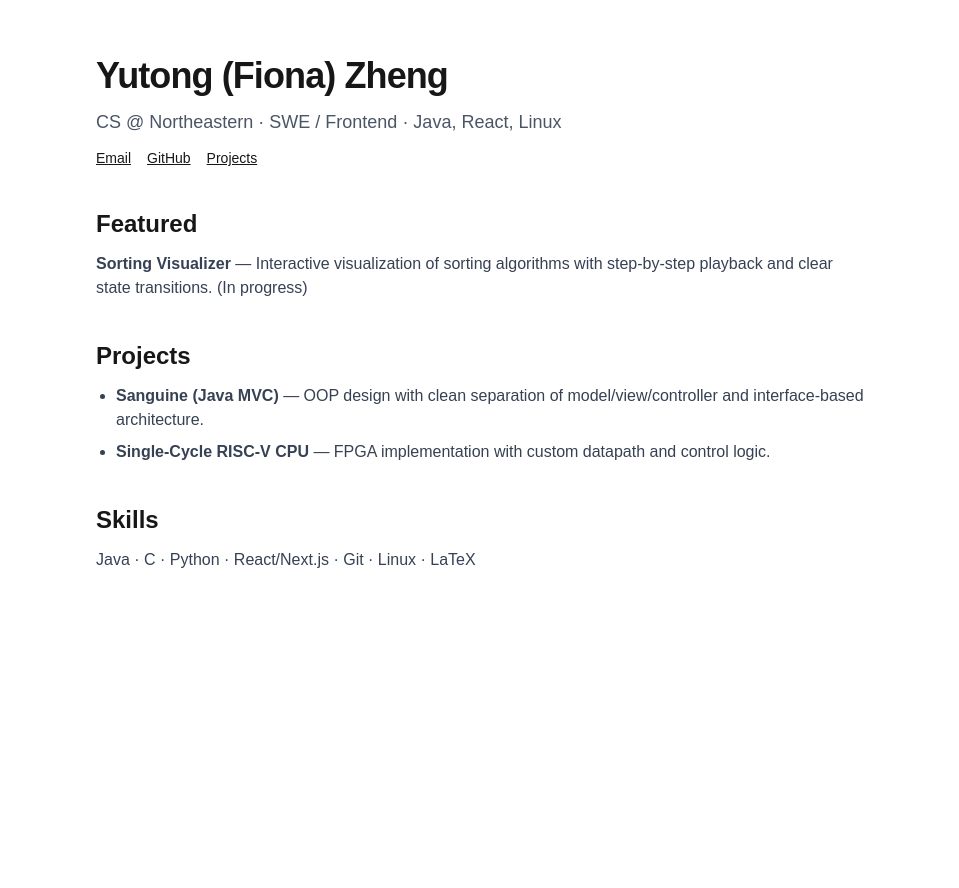
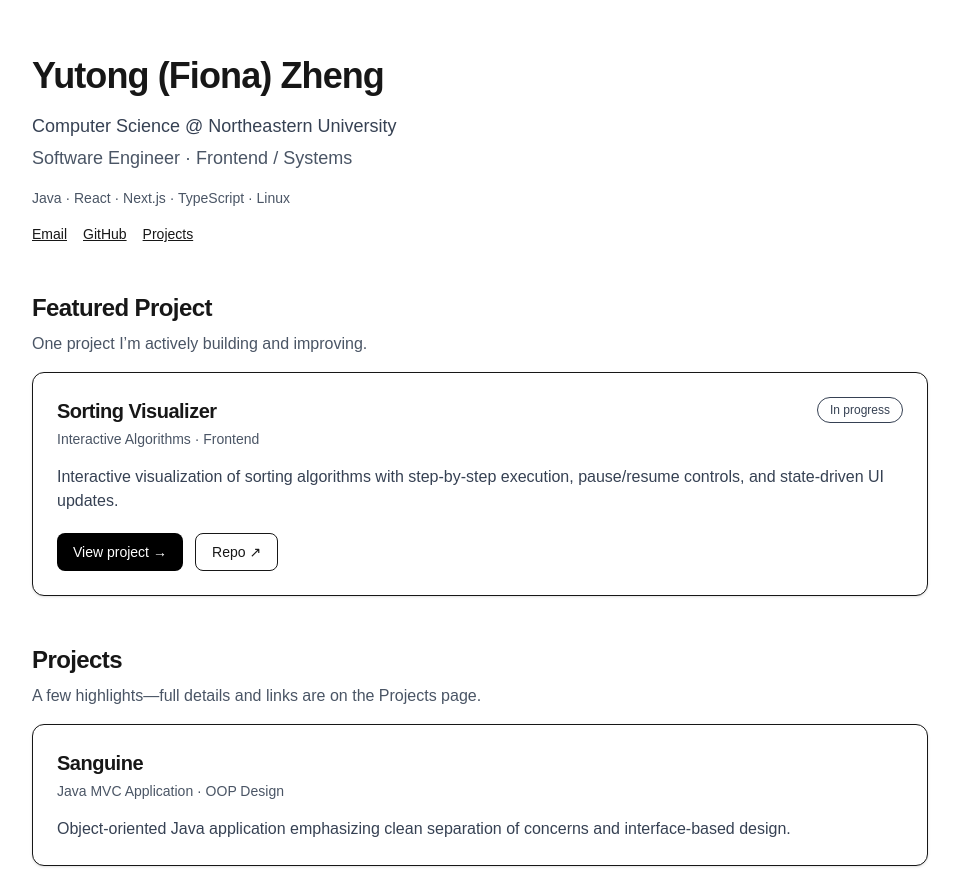
Before and after one commit to FionaZ-heng/Portfolio, a Next.js app: page / in a window 1280 px wide. Shown: the top 888 px of the page, without its empty margins (160-1119 px from the left). Before the commit the page ends 800 px from the top, so only its background shows below. Built offline with nearby package versions, Linux system fonts and the light colour scheme.

Commit message:
Polish homepage to resume-level copy

```diff
--- a/app/page.tsx
+++ b/app/page.tsx
@@ -1,18 +1,33 @@
+import Link from "next/link";
+
 export default function Home() {
   return (
-    <main className="min-h-screen px-6 py-14 bg-white">
-      <div className="mx-auto max-w-3xl space-y-10">
-        <header className="space-y-3">
+    <main className="min-h-screen bg-white px-6 py-14">
+      <div className="mx-auto max-w-4xl space-y-12">
+        {/* Hero */}
+        <header className="space-y-4">
           <h1 className="text-4xl font-semibold tracking-tight">
             Yutong (Fiona) Zheng
           </h1>
-          <p className="text-lg text-gray-600">
-            CS @ Northeastern · SWE / Frontend · Java, React, Linux
+
+          <div className="space-y-1">
+            <p className="text-lg text-gray-700">
+              Computer Science @ Northeastern University
+            </p>
+            <p className="text-lg text-gray-600">
+              Software Engineer · Frontend / Systems
+            </p>
+          </div>
+
+          <p className="text-sm text-gray-600">
+            Java · React · Next.js · TypeScript · Linux
           </p>
+
           <div className="flex flex-wrap gap-4 text-sm">
             <a className="underline" href="mailto:zheng.yuton@northeastern.edu">
               Email
             </a>
+
             <a
               className="underline"
               href="https://github.com/FionaZ-heng"
@@ -21,41 +36,109 @@ export default function Home() {
             >
               GitHub
             </a>
-            <a className="underline" href="/projects">
+
+            <Link className="underline" href="/projects">
               Projects
-            </a>
+            </Link>
           </div>
         </header>
 
+        {/* Featured */}
+        <section className="space-y-4">
+          <div className="space-y-2">
+            <h2 className="text-2xl font-semibold tracking-tight">Featured Project</h2>
+            <p className="text-gray-600">
+              One project I’m actively building and improving.
+            </p>
+          </div>
+
+          <div className="rounded-xl border bg-white p-6 shadow-sm transition hover:shadow-md">
+            <div className="flex flex-wrap items-start justify-between gap-3">
+              <div>
+                <h3 className="text-xl font-semibold tracking-tight">Sorting Visualizer</h3>
+                <p className="mt-1 text-sm text-gray-600">
+                  Interactive Algorithms · Frontend
+                </p>
+              </div>
+
+              <span className="rounded-full border px-3 py-1 text-xs text-gray-700">
+                In progress
+              </span>
+            </div>
+
+            <p className="mt-4 text-gray-700">
+              Interactive visualization of sorting algorithms with step-by-step execution,
+              pause/resume controls, and state-driven UI updates.
+            </p>
+
+            <div className="mt-5 flex flex-wrap gap-3">
+              <Link
+                className="inline-flex items-center gap-1 rounded-lg bg-black px-4 py-2 text-sm text-white transition hover:opacity-90"
+                href="/projects"
+              >
+                View project <span aria-hidden>→</span>
+              </Link>
+
+              <a
+                className="inline-flex items-center gap-1 rounded-lg border px-4 py-2 text-sm transition hover:bg-gray-50"
+                href="https://github.com/FionaZ-heng/Sorting-Visualizer"
+                target="_blank"
+                rel="noreferrer"
+              >
+                Repo <span aria-hidden>↗</span>
+              </a>
+            </div>
+          </div>
+        </section>
+
+        {/* Projects preview */}
+        <section className="space-y-4">
+          <div className="space-y-2">
+            <h2 className="text-2xl font-semibold tracking-tight">Projects</h2>
+            <p className="text-gray-600">
+              A few highlights—full details and links are on the Projects page.
+            </p>
+          </div>
+
+          <div className="grid gap-6">
+            <div className="rounded-xl border bg-white p-6 shadow-sm">
+              <h3 className="text-xl font-semibold tracking-tight">Sanguine</h3>
+              <p className="mt-1 text-sm text-gray-600">Java MVC Application · OOP Design</p>
+              <p className="mt-4 text-gray-700">
+                Object-oriented Java application emphasizing clean separation of concerns
+                and interface-based design.
+              </p>
+            </div>
+
+            <div className="rounded-xl border bg-white p-6 shadow-sm">
+              <h3 className="text-xl font-semibold tracking-tight">Single-Cycle RISC-V CPU</h3>
+              <p className="mt-1 text-sm text-gray-600">Computer Architecture · FPGA</p>
+              <p className="mt-4 text-gray-700">
+                FPGA implementation of a single-cycle RISC-V processor with a custom datapath
+                and control logic.
+              </p>
+            </div>
+          </div>
+
+          <div>
+            <Link className="underline text-sm" href="/projects">
+              View all projects <span aria-hidden>→</span>
+            </Link>
+          </div>
+        </section>
+
+        {/* Skills */}
         <section className="space-y-3">
-          <h2 className="text-2xl font-semibold">Featured</h2>
+          <h2 className="text-2xl font-semibold tracking-tight">Skills</h2>
           <p className="text-gray-700">
-            <strong>Sorting Visualizer</strong> — Interactive visualization of
-            sorting algorithms with step-by-step playback and clear state
-            transitions. (In progress)
+            Java · C · Python · React / Next.js · Git · Linux · LaTeX
           </p>
         </section>
 
-        <section className="space-y-3">
-          <h2 className="text-2xl font-semibold">Projects</h2>
-          <ul className="list-disc pl-5 space-y-2 text-gray-700">
-            <li>
-              <strong>Sanguine (Java MVC)</strong> — OOP design with clean
-              separation of model/view/controller and interface-based architecture.
-            </li>
-            <li>
-              <strong>Single-Cycle RISC-V CPU</strong> — FPGA implementation with
-              custom datapath and control logic.
-            </li>
-          </ul>
-        </section>
-
-        <section className="space-y-3">
-          <h2 className="text-2xl font-semibold">Skills</h2>
-          <p className="text-gray-700">
-            Java · C · Python · React/Next.js · Git · Linux · LaTeX
-          </p>
-        </section>
+        {/* Footer */}
+        <footer className="pt-4 text-sm text-gray-500">
+          Built with Next.js · Deployed on Vercel
+        </footer>
       </div>
     </main>
   );
```
